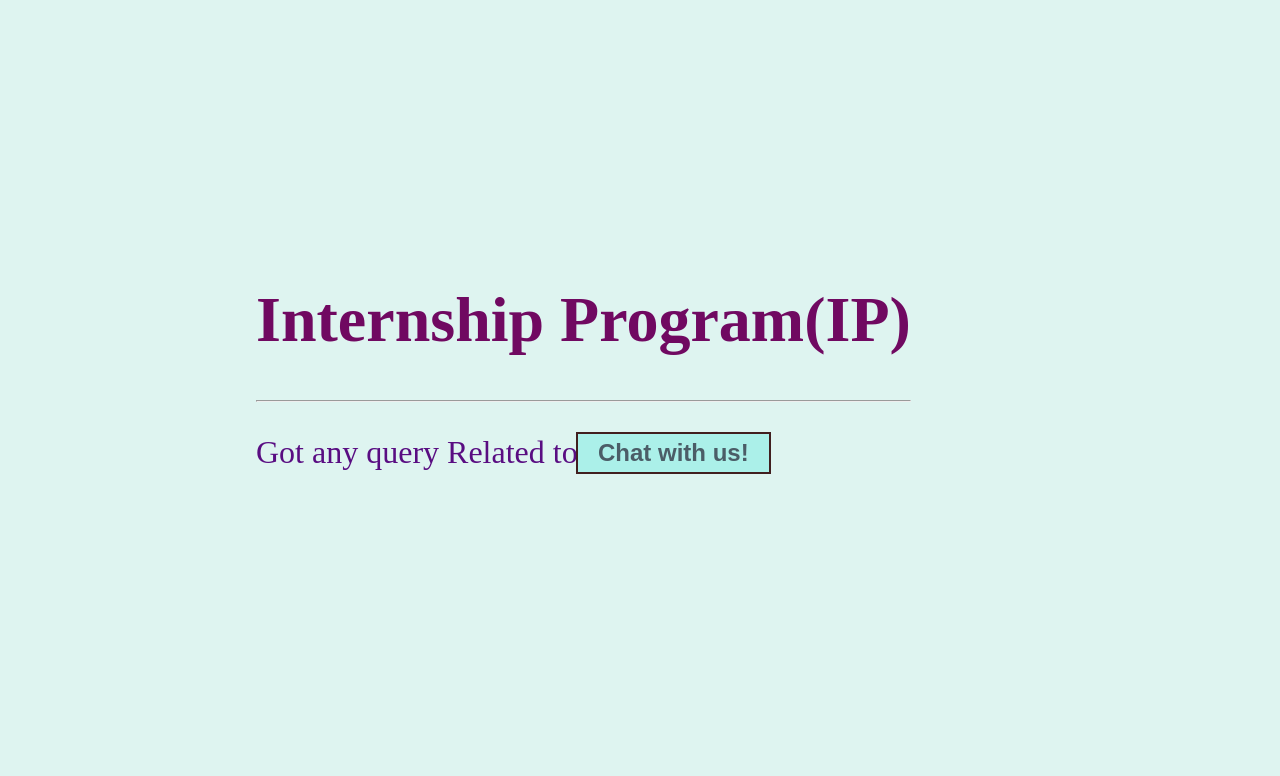
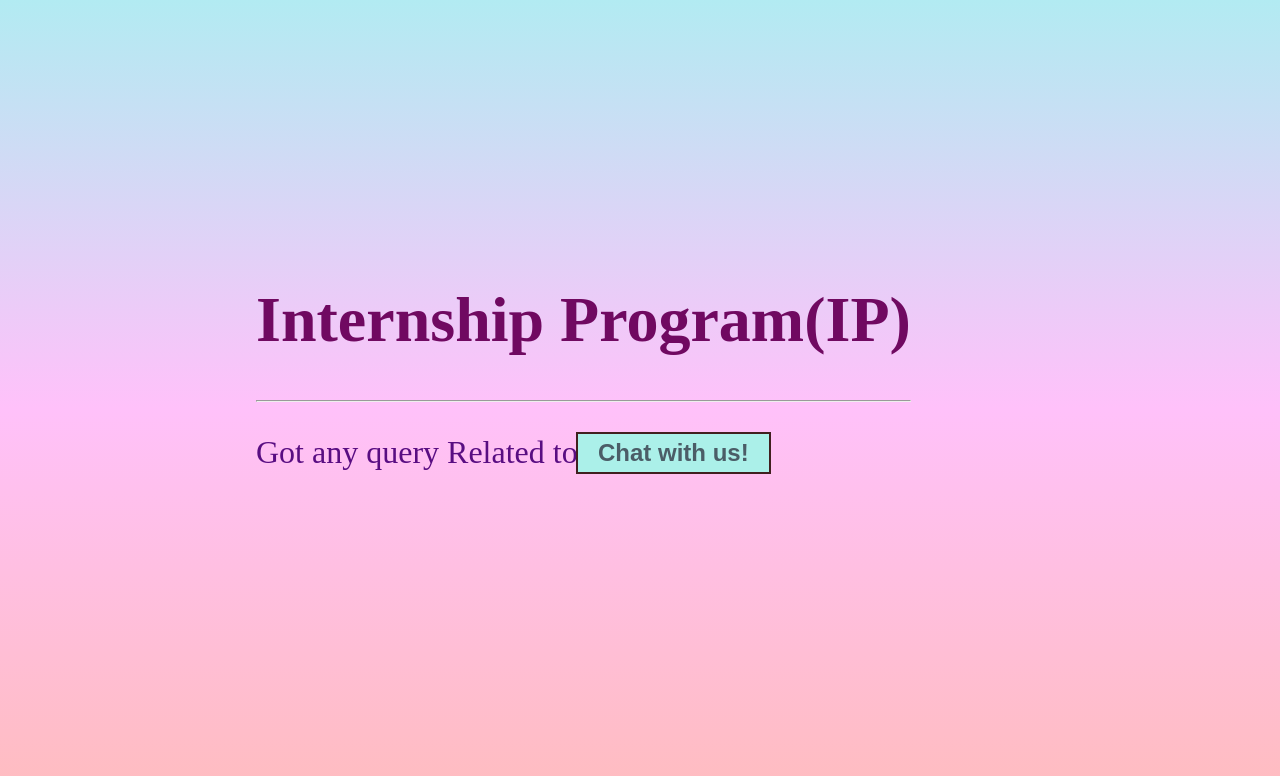
Before and after one commit to Shankar21700/Chatbot-using-nodejs-and-socket.io, a website: page index.html in a window 1280 px wide. Shown: the top 776 px of the page. Drawn offline with Linux system fonts and the light colour scheme.

Commit message:
Update index.html

```diff
--- a/index.html
+++ b/index.html
@@ -8,7 +8,7 @@
     body {
       background-color: #def4f0;
 
-      /* background: linear-gradient(#b2ebf2, #ffc1fa, #ffbcbc); */
+      background: linear-gradient(#b2ebf2, #ffc1fa, #ffbcbc);
       height: 100vh;
       ;
 
```
